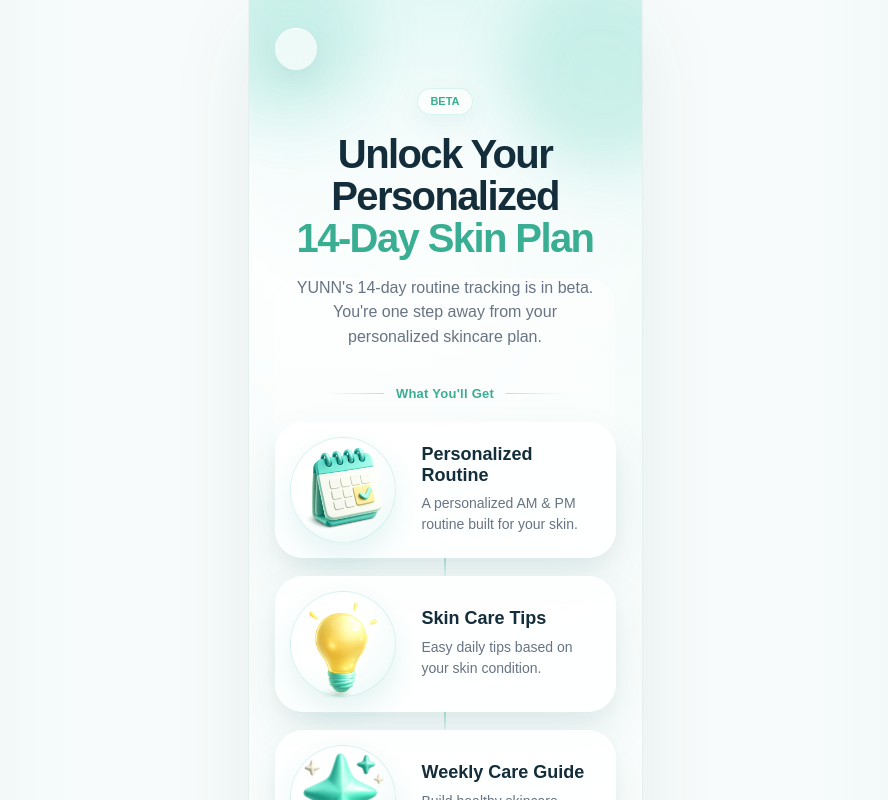
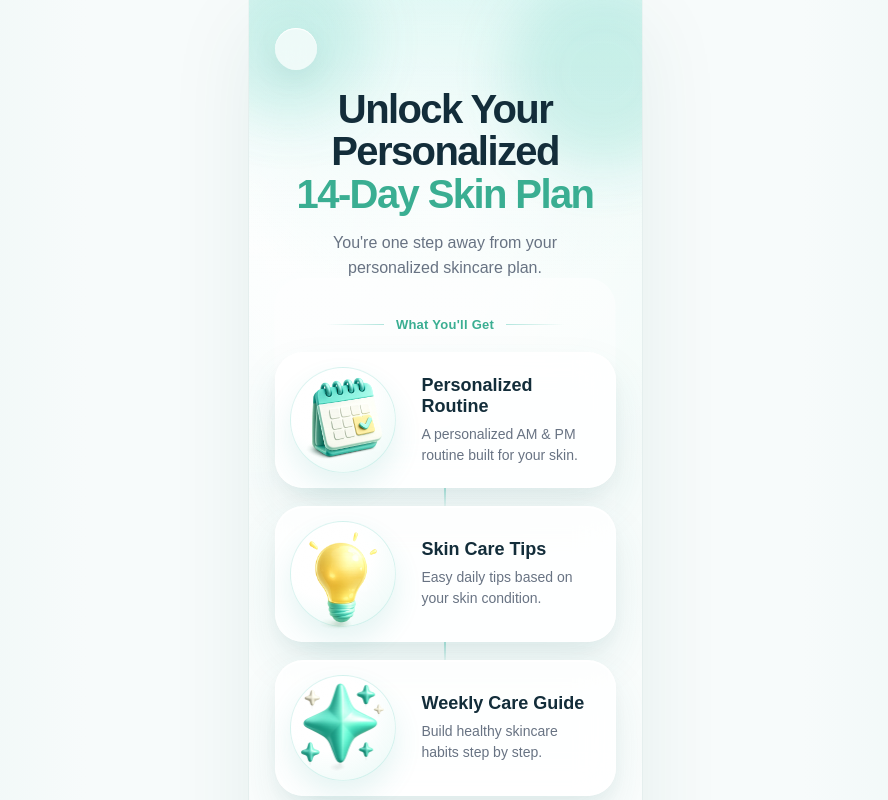
Before and after one commit to kiyeon9145-max/YUNN_Frontend, a Next.js app: page /routine/intro in a window 1280 px wide. Shown: the top 800 px of the page, without its empty margins (195-1083 px from the left). Built offline with nearby package versions, Linux system fonts and the light colour scheme; no server answers; some icons are missing; a web font is replaced by a local one.

Commit message:
routine intro 베타 표시 제거

```diff
--- a/app/routine/intro/page.tsx
+++ b/app/routine/intro/page.tsx
@@ -1,9 +1,8 @@
 "use client";
 
 // page.tsx — /routine/intro: ResultScreen의 "Get My 14-Day Plan" CTA와
-// 실제 루틴 시작(Before 사진, /routine)을 잇는 베타 안내 화면.
-// 여기서 설문/사진 촬영이 시작되진 않는다 — 베타 서비스임을 알리고
-// 루틴 트래킹이 주는 혜택을 보여준 뒤 /routine으로 넘긴다.
+// 실제 루틴 시작(Before 사진, /routine)을 잇는 루틴 소개 화면.
+// 여기서 설문/사진 촬영이 시작되진 않는다 — 루틴 트래킹이 주는 혜택을 보여준 뒤 /routine으로 넘긴다.
 
 import { useEffect } from "react";
 import { useRouter } from "next/navigation";
@@ -64,17 +63,13 @@ export default function RoutineIntroPage() {
         </button>
 
         <div className="mt-4 text-center">
-          <span className="inline-flex items-center rounded-full bg-primary/10 px-3 py-1 text-[11px] font-bold tracking-[0.4px] text-primary">
-            BETA
-          </span>
           <h1 className="mt-4 text-[26px] font-bold leading-[1.25] text-ink">
             Unlock Your Personalized
             <br />
             <span className="text-primary">14-Day Skin Plan</span>
           </h1>
           <p className="mx-auto mt-3 max-w-[280px] text-[14px] leading-[1.5] text-ink-faint">
-            YUNN&apos;s 14-day routine tracking is in beta. You&apos;re one
-            step away from your personalized skincare plan.
+            You&apos;re one step away from your personalized skincare plan.
           </p>
         </div>
 
```
